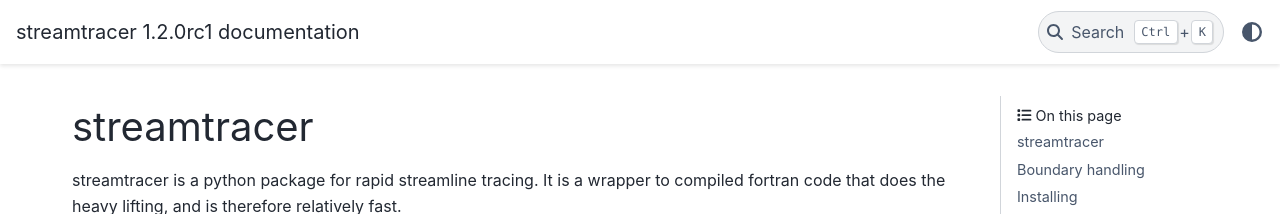
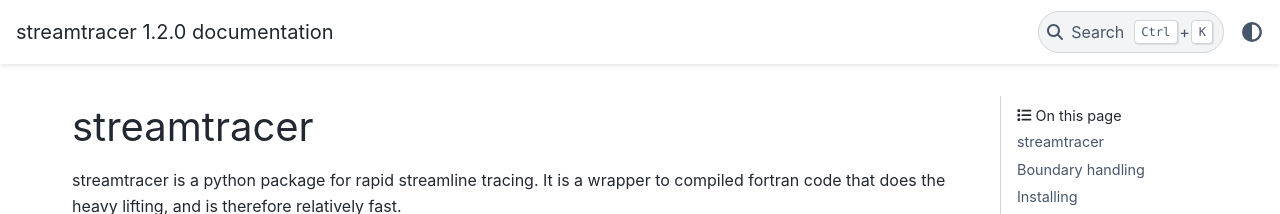
Before and after one commit to sunpy/streamtracer, a Sphinx documentation site: the page built from doc/index.rst, in a window 1280 px wide. Shown: the top 214 px of the page. Built offline with Sphinx 7.4.7 and the PyData theme 0.15.4, drawn with Linux system fonts in a browser that asks for light colours; pages that are not in the unit, such as notebooks, are missing from menus.

Commit message:
Bump version number

```diff
--- a/doc/conf.py
+++ b/doc/conf.py
@@ -28,7 +28,7 @@ copyright = '2019-2021, David Stansby'
 author = 'David Stansby'
 
 # The full version, including alpha/beta/rc tags
-release = '1.2.0rc1'
+release = '1.2.0'
 
 # Home page
 master_doc = 'index'
--- a/setup.cfg
+++ b/setup.cfg
@@ -8,7 +8,7 @@ url=https://streamtracer.readthedocs.io/en/stable/
 license = GPL v3
 license_file = LICENSE
 platform = any
-version=1.2.0rc1
+version=1.2.0
 
 [options]
 python_requires = >=3.6
```
